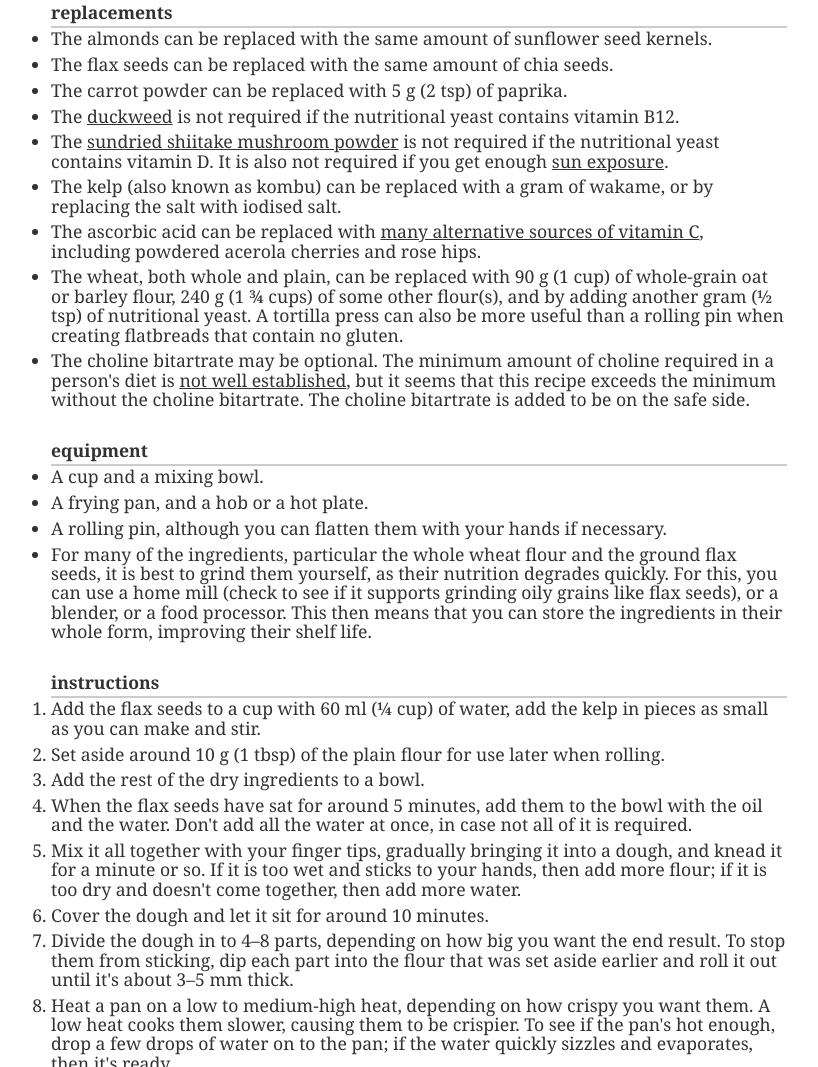
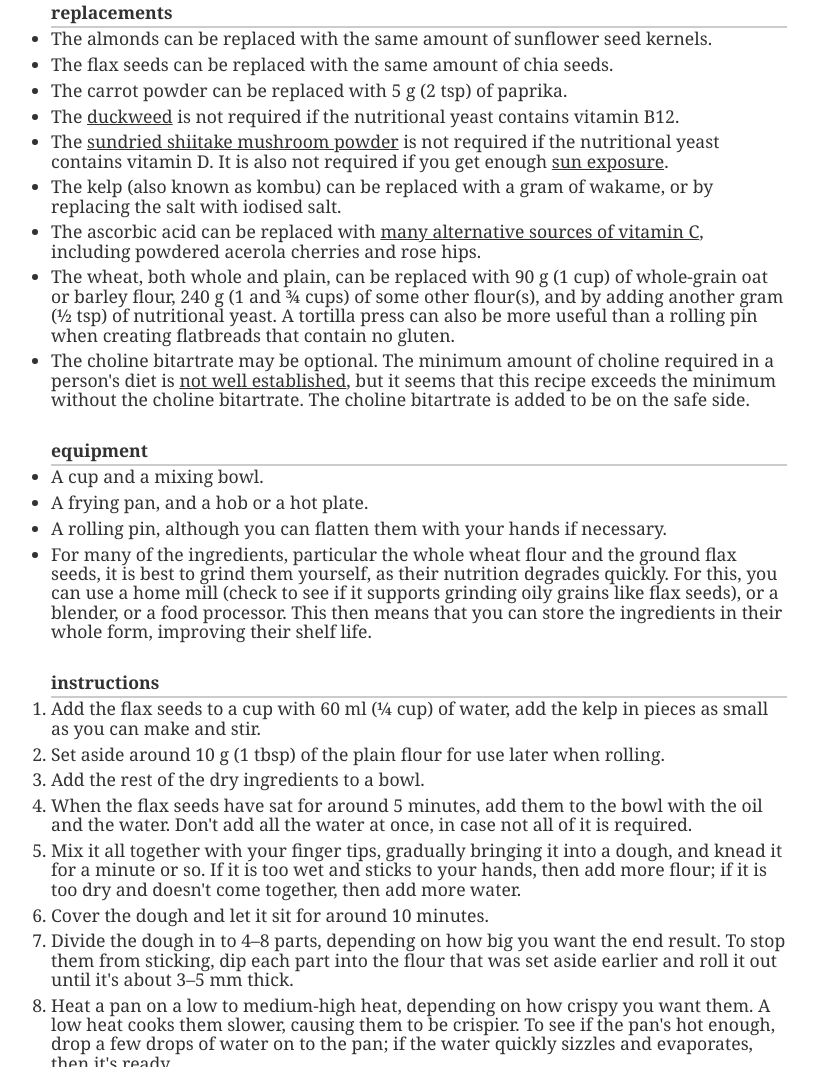
Before and after one commit to lembasbakery/lembasbakery.github.io, a website built with Parcel: page index.html in a window 1280 px wide. Shown: the part 959-2026 px from the top of the page, without its empty margins (221-1039 px from the left). Built offline with nearby package versions, Linux system fonts and the light colour scheme.

Commit message:
added a small correction to the wheat replacement section

```diff
--- a/index.html
+++ b/index.html
@@ -1212,8 +1212,8 @@ p.introduction {
 
 			<li>
 				The wheat, both whole and plain, can be replaced with 90 g (1 cup)
-				of whole-grain oat or barley flour, 240 g (1 &frac34; cups) of some
-				other flour(s), and by adding another gram (&frac12; tsp) of
+				of whole-grain oat or barley flour, 240 g (1 and &frac34; cups) of
+				some other flour(s), and by adding another gram (&frac12; tsp) of
 				nutritional yeast. A tortilla press can also be more useful
 				than a rolling pin when creating flatbreads that contain
 				no gluten.
```
Also changed, not shown: src/index.html (+2 -2 lines).
